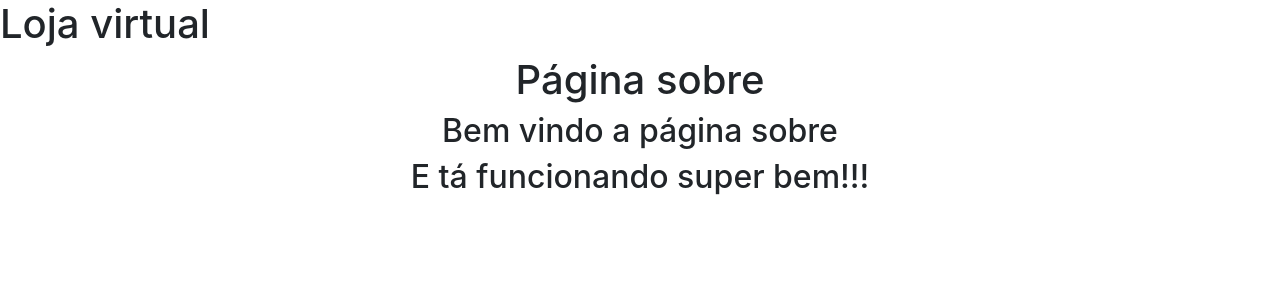
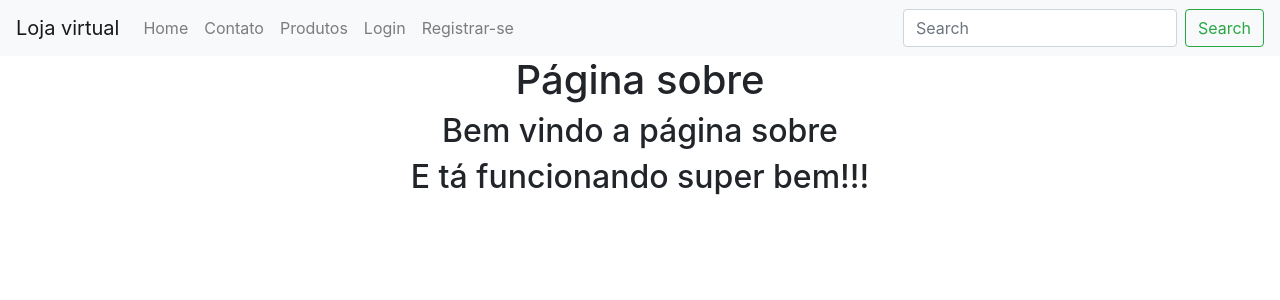
Before and after one commit to Emersoninho/ecommerce_completo, a Django app: page /about/ in a window 1280 px wide. Shown: the top 300 px of the page. Run offline with Django 5.2, Linux system fonts and the light colour scheme; some libraries are stand-ins or nearby versions.

Commit message:
ecommerce/urls.py,  ecommerce/views.py, templates/auth/logout.html and templates/base/navbar.html

```diff
--- a/ecommerce/urls.py
+++ b/ecommerce/urls.py
@@ -2,14 +2,15 @@ from django.conf import settings
 from django.conf.urls.static import static
 from django.contrib import admin
 from django.urls import path, include
-from .views import home_page, about_page, contact_page, login_page, register_page
+from .views import home_page, about_page, contact_page, login_page, logout_page, register_page
 
 urlpatterns = [
-    path('', home_page),
-    path('about/', about_page),
-    path('contact/', contact_page),
-    path('login/', login_page),
-    path('register/', register_page),
+    path('', home_page, name='home'),
+    path('about/', about_page, name='about'),
+    path('contact/', contact_page, name='contatc'),
+    path('login/', login_page, name='login'),
+    path('logout/', logout_page, name='logout'),
+    path('register/', register_page, name='register'),
     path('products/', include('products.urls', namespace='products')),
     path('admin/', admin.site.urls),
 ]
--- a/ecommerce/views.py
+++ b/ecommerce/views.py
@@ -1,4 +1,4 @@
-from django.contrib.auth import authenticate, login, get_user_model
+from django.contrib.auth import authenticate, login, logout, get_user_model
 from django.shortcuts import render, redirect
 from .forms import ContactForm, LoginForm, RegisterForm
 
@@ -54,6 +54,13 @@ def login_page(request):
             print("Login inválido")
     return render(request, "auth/login.html", context)
 
+def logout_page(request):
+    context = {
+        'content': 'Voçê efetuou o logout com sucesso.'
+    }
+    logout(request)
+    return render(request, 'auth/logout.html', context)
+
 User = get_user_model()
 def register_page(request):
     form = RegisterForm(request.POST or None)
--- a/templates/base/navbar.html
+++ b/templates/base/navbar.html
@@ -1 +1,41 @@
-<h1>{{nome_da_marca}}</h1>
+{% url 'home' as home_url %}
+{% url 'contact' as contact_url %}
+{% url 'products:list' as products_list_url %}
+{% url 'login' as login_url %}
+{% url 'register' as register_url %}
+{% url 'logout' as logout_url%}
+<nav class="navbar navbar-expand-lg navbar-light bg-light">
+  <a class="navbar-brand" href="{{ home_url }}">{% if nome_da_marca %} {{ nome_da_marca }} {% else %} C&oacute;digo Fluente eCommerce {% endif %}</a>
+  <button class="navbar-toggler" type="button" data-toggle="collapse" data-target="#navbarNav" aria-controls="navbarNav" aria-expanded="false" aria-label="Toggle navigation">
+    <span class="navbar-toggler-icon"></span>
+  </button>
+  <div class="collapse navbar-collapse" id="navbarNav">
+      <ul class="navbar-nav mr-auto">
+      <li class="nav-item {% if request.path == home_url %} active {% endif %}">
+        <a class="nav-link" href="{{ home_url }}">Home <span class="sr-only">(current)</span></a>
+      </li>
+      <li class="nav-item {% if request.path == contact_url %} active {% endif %}">
+        <a class="nav-link" href="{{ contact_url }}">Contato</a>
+      </li>
+      <li class="nav-item {% if request.path == products_list_url %} active {% endif %}">
+        <a class="nav-link" href="{{ products_list_url }}">Produtos</a>
+      </li>
+      {% if request.user.is_authenticated %}
+      <li class="nav-item {% if request.path == login_url %} active {% endif %}">
+        <a class="nav-link" href="{{ logout_url }}">Logout</a>
+      </li>
+      {% else %}
+      <li class="nav-item {% if request.path == login_url %} active {% endif %}">
+        <a class="nav-link" href="{{ login_url }}">Login</a>
+      </li>
+      <li class="nav-item {% if request.path == register %} active {% endif %}">
+        <a class="nav-link" href="{{ register_url }}">Registrar-se</a>
+      </li>
+    {% endif %}
+    </ul>
+    <form class="form-inline my-2 my-lg-0">
+      <input class="form-control mr-sm-2" type="search" placeholder="Search" aria-label="Search">
+      <button class="btn btn-outline-success my-2 my-sm-0" type="submit">Search</button>
+    </form>
+  </div>
+</nav>
```
Also changed, not shown: templates/auth/logout.html (added, +7 -0 lines).
